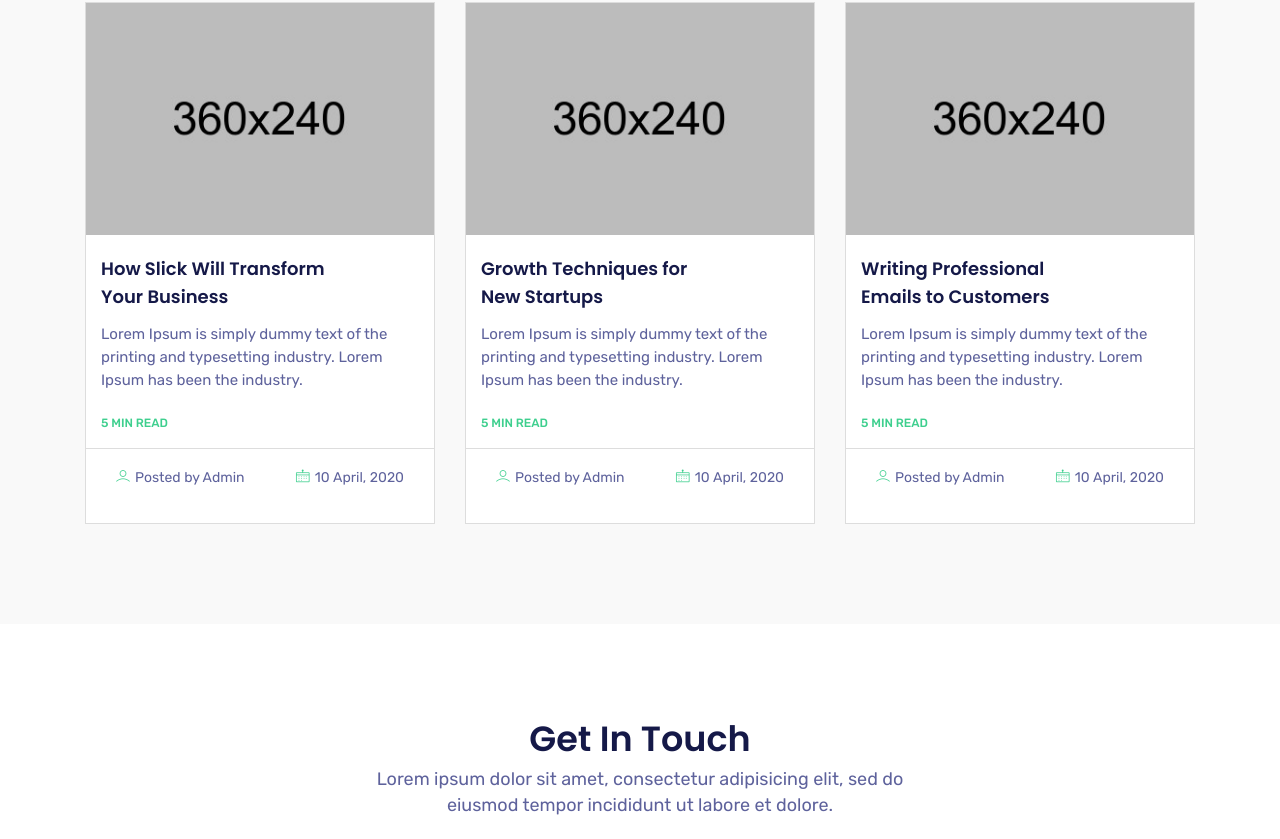
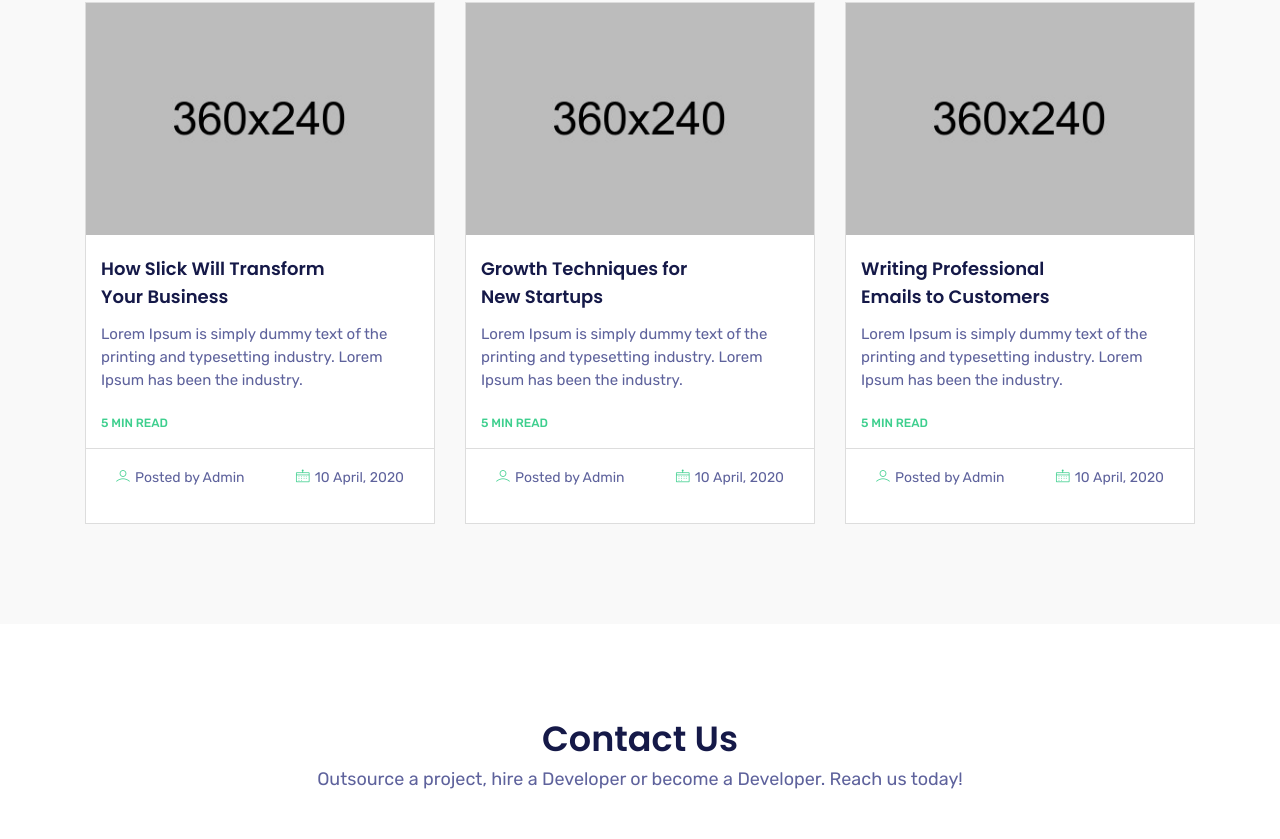
Before and after one commit to Nditah/telixia-website, a plain HTML site: page index.html in a window 1280 px wide. Shown: the part 6353-7192 px from the top of the page. Drawn offline with Linux system fonts and the light colour scheme; files whose address does not match are found by name.

Commit message:
Write Contact Us section

```diff
--- a/index.html
+++ b/index.html
@@ -1157,10 +1157,9 @@
                 <div class="col-lg-12">
                     <div class="contact-text section-header text-center">
                         <div>
-                            <h2 class="section-title">Get In Touch</h2>
+                            <h2 class="section-title">Contact Us</h2>
                             <div class="desc-text">
-                                <p>Lorem ipsum dolor sit amet, consectetur adipisicing elit, sed do</p>
-                                <p>eiusmod tempor incididunt ut labore et dolore.</p>
+                                <p>Outsource a project, hire a Developer or become a Developer. Reach us today!</p>
                             </div>
                         </div>
                     </div>
```
